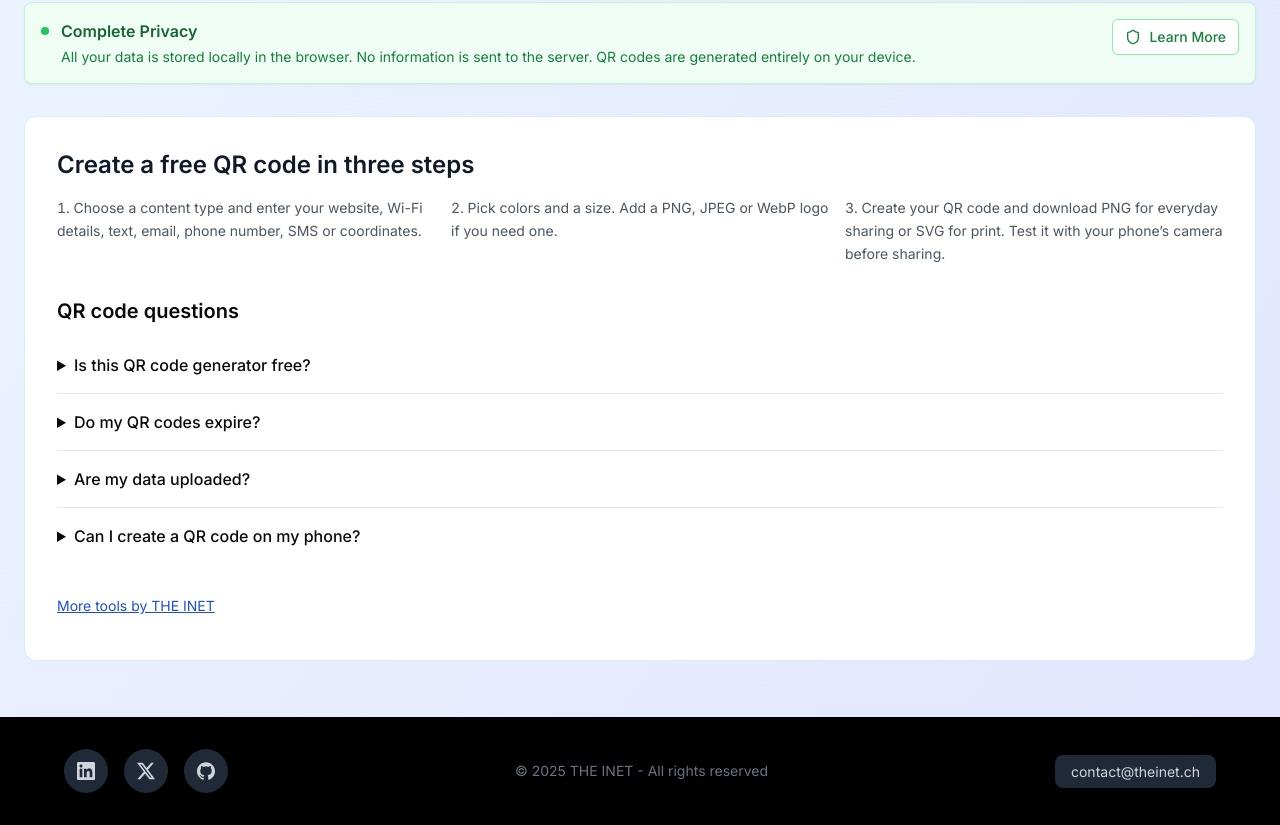
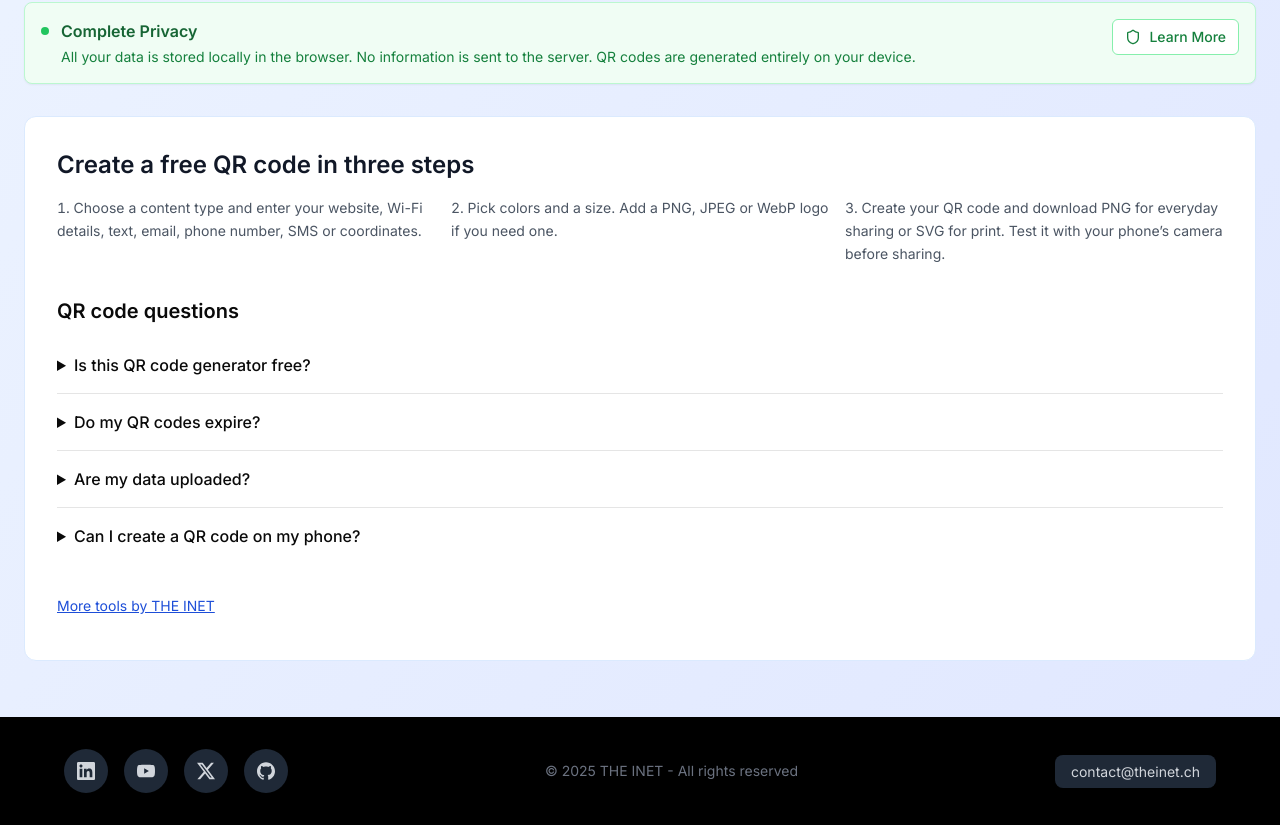
Before and after one commit to Theinet/QR-Generator, a Next.js app: page /en in a window 1280 px wide. Shown: the part 900-1725 px from the top of the page. Built offline with nearby package versions, Linux system fonts and the light colour scheme.

Commit message:
Restore YouTube link

```diff
--- a/components/footer.tsx
+++ b/components/footer.tsx
@@ -44,6 +44,9 @@ export default function Footer({ language }: FooterProps) {
                 <path d="M20.447 20.452h-3.554v-5.569c0-1.328-.027-3.037-1.852-3.037-1.853 0-2.136 1.445-2.136 2.939v5.667H9.351V9h3.414v1.561h.046c.477-.9 1.637-1.85 3.37-1.85 3.601 0 4.267 2.37 4.267 5.455v6.286zM5.337 7.433c-1.144 0-2.063-.926-2.063-2.065 0-1.138.92-2.063 2.063-2.063 1.14 0 2.064.925 2.064 2.063 0 1.139-.925 2.065-2.064 2.065zm1.782 13.019H3.555V9h3.564v11.452zM22.225 0H1.771C.792 0 0 .774 0 1.729v20.542C0 23.227.792 24 1.771 24h20.451C23.2 24 24 23.227 24 22.271V1.729C24 .774 23.2 0 22.222 0h.003z" />
               </svg>
             </a>
+            <a href="https://www.youtube.com/@theinet_dev" target="_blank" rel="noopener noreferrer" aria-label="YouTube" title="YouTube" className="w-11 h-11 bg-gray-800 rounded-full flex items-center justify-center hover:bg-gray-700 hover:scale-110 transition-all duration-300">
+              <svg width="18" height="18" viewBox="0 0 24 24" fill="currentColor" aria-hidden="true"><path d="M23.498 6.186a3.016 3.016 0 0 0-2.122-2.136C19.505 3.545 12 3.545 12 3.545s-7.505 0-9.377.505A3.017 3.017 0 0 0 .502 6.186C0 8.07 0 12 0 12s0 3.93.502 5.814a3.016 3.016 0 0 0 2.121 2.136c1.872.505 9.377.505 9.377.505s7.505 0 9.376-.505a3.015 3.015 0 0 0 2.122-2.136C24 15.93 24 12 24 12s0-3.93-.502-5.814zM9.545 15.568V8.432L15.818 12l-6.273 3.568z" /></svg>
+            </a>
             <a href="https://x.com/theinet_dev" target="_blank" rel="noopener noreferrer" aria-label="X (Twitter)" title="X (Twitter)" className="w-11 h-11 bg-gray-800 rounded-full flex items-center justify-center hover:bg-gray-700 hover:scale-110 transition-all duration-300">
               <svg width="18" height="18" viewBox="0 0 24 24" fill="currentColor" aria-hidden="true"><path d="M18.901 1.153h3.68l-8.04 9.19L24 22.846h-7.406l-5.8-7.584-6.64 7.584H.47l8.6-9.835L0 1.154h7.594l5.243 6.932 6.064-6.933zm-1.29 19.49h2.039L6.486 3.24H4.298z" /></svg>
             </a>
```
